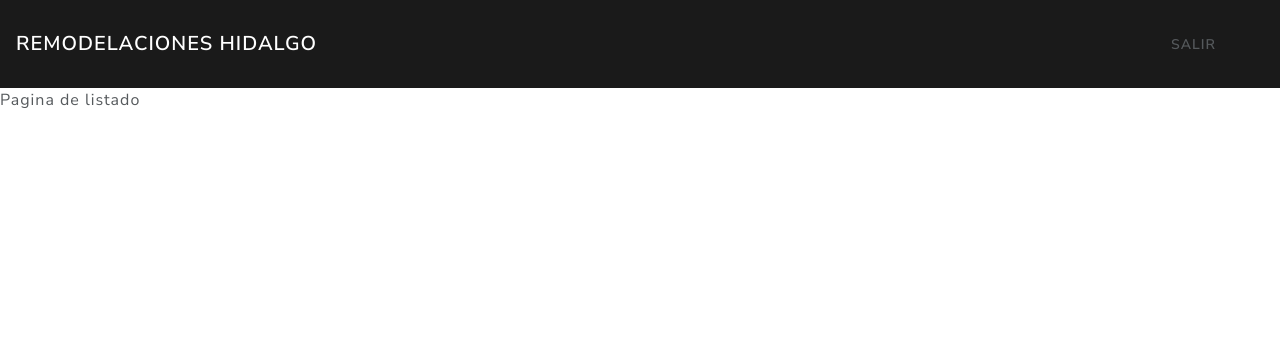
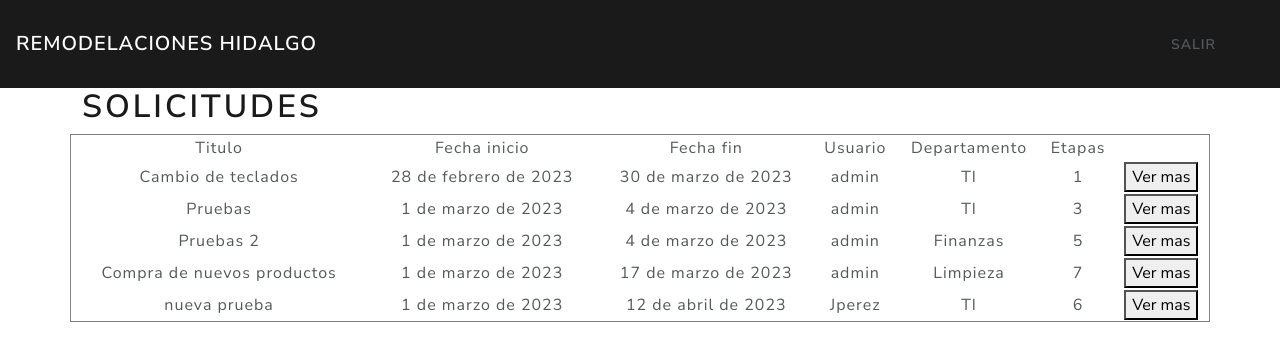
Before and after one commit to Byron0205/GestorDePlanificacionInstitucional, a Django app: page /listadoSolicitudes in a window 1280 px wide. Shown: the top 361 px of the page. Run offline with Django 4.2, Linux system fonts and the light colour scheme; a user stored in the database is signed in; data comes from the database, SQL or seed files in the repository; parts of the project's set-up code (start-up, migrations or seed data) failed here and were passed over; some libraries are stand-ins or nearby versions.

Commit message:
Agregado el listado de las solicitudes de proyectos (falta implementar funcionalidad de botones y redireccion)

```diff
--- a/GestorPlanificacion/settings.py
+++ b/GestorPlanificacion/settings.py
@@ -38,8 +38,7 @@ INSTALLED_APPS = [
     'django.contrib.sessions',
     'django.contrib.messages',
     'django.contrib.staticfiles',
-    'Solicitud',
-    'gerente'
+    'Solicitud'
 ]
 
 LOGIN_URL = 'login/'
--- a/GestorPlanificacion/urls.py
+++ b/GestorPlanificacion/urls.py
@@ -18,6 +18,5 @@ from django.urls import path,include
 
 urlpatterns = [
     path('admin/', admin.site.urls),
-    path('', include('Solicitud.urls')),
-    path('', include('gerente.urls'))
+    path('', include('Solicitud.urls'))
 ]
--- a/Solicitud/urls.py
+++ b/Solicitud/urls.py
@@ -12,5 +12,6 @@ urlpatterns = [
     path('login/', views.login_view, name='login'),
     path('salir', views.salir, name='salir'),
     path('error_403', error_403, name='error_403'),
-    path('listadoSolicitudes', views.listaSolicitudes, name='listaSolicitudes')
+    path('listadoSolicitudes', views.listaSolicitudes, name='listaSolicitudes'),
+    path('revisarSolicitud/<int:id>/', views.revisarSolicitud, name='revisarSolicitud')
 ]
--- a/Solicitud/views.py
+++ b/Solicitud/views.py
@@ -1,4 +1,4 @@
-from django.shortcuts import render
+from django.shortcuts import render, get_object_or_404
 from django.core.exceptions import PermissionDenied
 from django.contrib.auth import authenticate, login
 from django.contrib.auth import logout
@@ -8,7 +8,7 @@ from django.contrib.auth.decorators import permission_required, login_required
 
 from django.contrib import messages
 
-from .forms import AgregarSolicitud
+from .forms import AgregarSolicitud #revisarSolicitud
 from .models import Solicitud
 import pdb
 
@@ -18,6 +18,7 @@ def error_403(request, exception):
 @permission_required('Solicitud.add_solicitud', login_url='login/', raise_exception=True)
 @login_required
 def FormSolicitud(request):
+    #validar si el usuario tiene el permiso
     if not request.user.has_perm('Solicitud.add_solicitud'):
         raise PermissionDenied('No tiene permiso para realizar la accion')
     form = AgregarSolicitud(request.POST or None)
@@ -68,3 +69,14 @@ def Home(request):
 @login_required
 def listaSolicitudes(request):
     return render(request, 'listado.html')
+
+#revisar obtener solicitud detallada
+def revisarSolicitud(request):
+
+    return render(request,'actualizarSolicitud.html')
+
+def listaSolicitudes(request):
+    solicitudes = Solicitud.objects.all()
+    return render(request, "listado.html", {
+        'solicitudes': solicitudes
+    })
--- a/templates/listado.html
+++ b/templates/listado.html
@@ -1,5 +1,27 @@
-{% include "base.html" %}
+{% extends "base.html" %}
 
 {% block content %}
-    <p>Pagina de listado</p>
+    <h1>Solicitudes</h1>
+    <table border="1" style="text-align:  center;">
+        <tr>
+            <td>Titulo</td>
+            <td>Fecha inicio</td>
+            <td>Fecha fin</td>
+            <td>Usuario</td>
+            <td>Departamento</td>
+            <td>Etapas</td>
+        </tr>
+        {% for s in solicitudes  %}
+            <tr>
+                <td>{{s.titulo}}</td>
+                <td>{{s.fecha_Inicio}}</td>
+                <td>{{s.fecha_Fin}}</td>
+                <td>{{s.usuario}}</td>
+                <td>{{s.departamento}}</td>
+                <td>{{s.etapa}}</td>
+                <td><button>Ver mas </button></td>
+            </tr>
+        {% endfor %}
+    </table>
+
 {% endblock content %}
```
